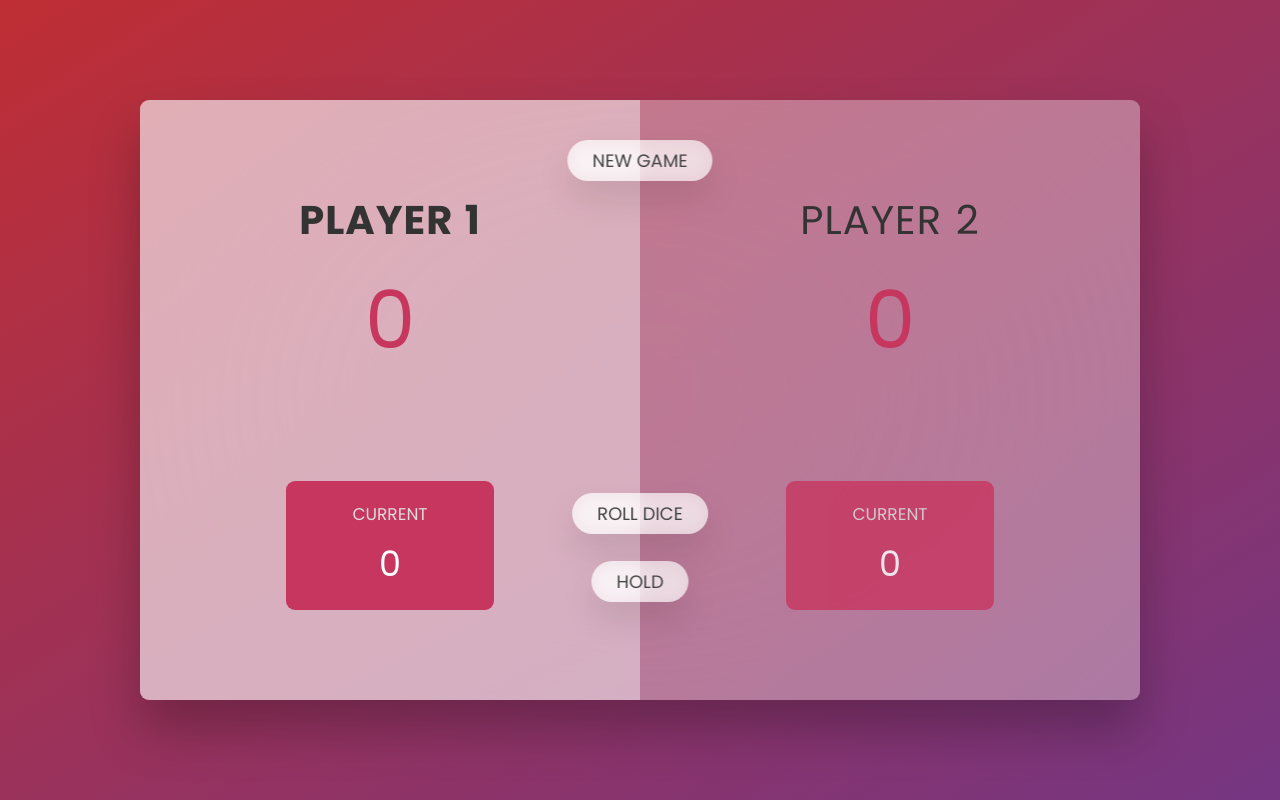
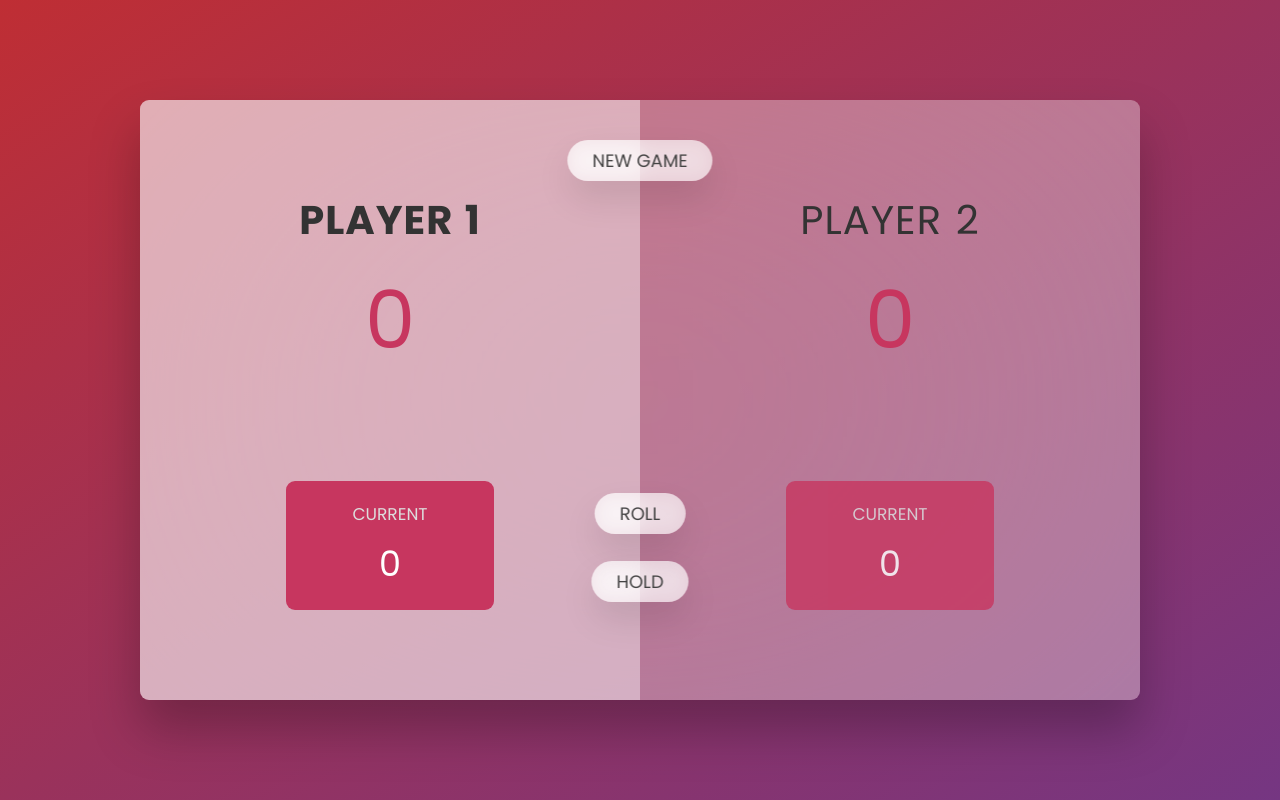
Before and after one commit to andreicastrodev/react-pig-game, a React (Create React App) app: page / in a window 1280 px wide. Built offline with nearby package versions, Linux system fonts and the light colour scheme.

Commit message:
refactored the players and the buttons into their own component, still have some performance issues, will find the cause

```diff
--- /dev/null
+++ b/src/components/Button/Button.jsx
@@ -0,0 +1,26 @@
+import React from "react";
+import styles from "./Button.module.css";
+const Button = ({ name, onClickHandler, type }) => {
+  let buttonType;
+
+  if (type === "roll") {
+    buttonType = `${styles.btnRoll}`;
+  } else if (type === "hold") {
+    buttonType = `${styles.btnHold}`;
+  } else {
+    buttonType = `${styles.btnNew}`;
+  }
+
+  return (
+    <React.Fragment>
+      <button
+        onClick={onClickHandler}
+        className={`${styles.btn} ${buttonType}`}
+      >
+        {name}
+      </button>
+    </React.Fragment>
+  );
+};
+
+export default Button;
--- /dev/null
+++ b/src/components/Button/Button.module.css
@@ -0,0 +1,41 @@
+.btn {
+  position: absolute;
+  left: 50%;
+  transform: translateX(-50%);
+  color: #444;
+  background: none;
+  border: none;
+  font-family: inherit;
+  font-size: 1.8rem;
+  text-transform: uppercase;
+  cursor: pointer;
+  font-weight: 400;
+  transition: all 0.2s;
+
+  background-color: white;
+  background-color: rgba(255, 255, 255, 0.6);
+  backdrop-filter: blur(10px);
+
+  padding: 0.7rem 2.5rem;
+  border-radius: 50rem;
+  box-shadow: 0 1.75rem 3.5rem rgba(0, 0, 0, 0.1);
+}
+
+.btnNew {
+  top: 4rem;
+}
+.btnRoll {
+  top: 39.3rem;
+}
+.btnHold {
+  top: 46.1rem;
+}
+
+.btn:active {
+  transform: translate(-50%, 3px);
+  box-shadow: 0 1rem 2rem rgba(0, 0, 0, 0.15);
+}
+
+.btn:focus {
+  outline: none;
+}
--- a/src/components/Content/Content.jsx
+++ b/src/components/Content/Content.jsx
@@ -1,9 +1,7 @@
 import React, { useState } from "react";
-import Player1 from "../Players/Player-1";
-import Player2 from "../Players/Player-2";
-
+import Button from "../Button/Button";
 import styles from "./Content.module.css";
-
+import Players from "../Players/Players";
 const Content = () => {
   const [showDice, setShowDice] = useState(false);
   const [curDice, setCurDice] = useState(1);
@@ -57,26 +55,12 @@ const Content = () => {
 
   return (
     <div className={styles.content}>
-      {activePlayer === 0 ? (
-        <Player1
-          active={true}
-          score={currentScore}
-          totalScore={scores[0]}
-          winner={isWinner}
-        />
-      ) : (
-        <Player1 score={0} totalScore={scores[0]} />
-      )}
-      {activePlayer === 1 ? (
-        <Player2
-          active={true}
-          score={currentScore}
-          totalScore={scores[1]}
-          winner={isWinner}
-        />
-      ) : (
-        <Player2 score={0} totalScore={scores[1]} />
-      )}
+      <Players
+        activePlayer={activePlayer}
+        currentScore={currentScore}
+        scores={scores}
+        winner={isWinner}
+      />
 
       <img
         src={diceImg}
@@ -84,24 +68,14 @@ const Content = () => {
         className={styles.dice}
         style={{ visibility: showDice ? "visible" : "hidden" }}
       />
-      <button
-        className={`${styles.btn} ${styles.btnNew}`}
-        onClick={newGameHandler}
-      >
-        New game
-      </button>
-      <button
-        className={`${styles.btn} ${styles.btnRoll}`}
-        onClick={rollDiceHandler}
-      >
-        Roll dice
-      </button>
-      <button
-        className={`${styles.btn} ${styles.btnHold}`}
-        onClick={holdHandler}
-      >
-        Hold
-      </button>
+
+      <Button
+        name={`New Game`}
+        onClickHandler={newGameHandler}
+        type={`new game`}
+      />
+      <Button name={`Roll`} onClickHandler={rollDiceHandler} type={`roll`} />
+      <Button name={`Hold`} onClickHandler={holdHandler} type={`hold`} />
     </div>
   );
 };
--- a/src/components/Content/Content.module.css
+++ b/src/components/Content/Content.module.css
@@ -11,47 +11,6 @@
   display: flex;
 }
 
-.btn {
-  position: absolute;
-  left: 50%;
-  transform: translateX(-50%);
-  color: #444;
-  background: none;
-  border: none;
-  font-family: inherit;
-  font-size: 1.8rem;
-  text-transform: uppercase;
-  cursor: pointer;
-  font-weight: 400;
-  transition: all 0.2s;
-
-  background-color: white;
-  background-color: rgba(255, 255, 255, 0.6);
-  backdrop-filter: blur(10px);
-
-  padding: 0.7rem 2.5rem;
-  border-radius: 50rem;
-  box-shadow: 0 1.75rem 3.5rem rgba(0, 0, 0, 0.1);
-}
-
-.btnNew {
-  top: 4rem;
-}
-.btnRoll {
-  top: 39.3rem;
-}
-.btnHold {
-  top: 46.1rem;
-}
-
-.btn:active {
-  transform: translate(-50%, 3px);
-  box-shadow: 0 1rem 2rem rgba(0, 0, 0, 0.15);
-}
-
-.btn:focus {
-  outline: none;
-}
 
 .dice {
   position: absolute;
--- /dev/null
+++ b/src/components/Players/Players.jsx
@@ -0,0 +1,31 @@
+import React from "react";
+import Player1 from "./Player-1";
+import Player2 from "./Player-2";
+const Players = ({ activePlayer, currentScore, scores, winner }) => {
+  return (
+    <React.Fragment>
+      {activePlayer === 0 ? (
+        <Player1
+          active={true}
+          score={currentScore}
+          totalScore={scores[0]}
+          winner={winner}
+        />
+      ) : (
+        <Player1 score={0} totalScore={scores[0]} />
+      )}
+      {activePlayer === 1 ? (
+        <Player2
+          active={true}
+          score={currentScore}
+          totalScore={scores[1]}
+          winner={winner}
+        />
+      ) : (
+        <Player2 score={0} totalScore={scores[1]} />
+      )}
+    </React.Fragment>
+  );
+};
+
+export default Players;
```
